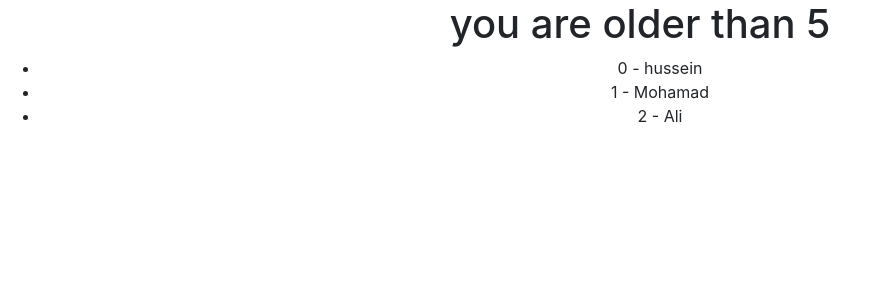
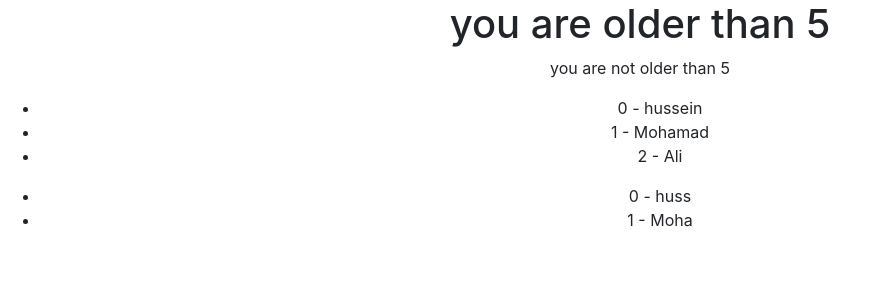
Before and after one commit to shokrshokr/react-step-by-step, a React (Create React App) app: page / in a window 1280 px wide. Shown: the top 300 px of the page, without its empty margins (0-869 px from the left). Built offline with nearby package versions, Linux system fonts and the light colour scheme.

Commit message:
011-part2

```diff
--- a/src/App.js
+++ b/src/App.js
@@ -1,31 +1,32 @@
 import React, { Component } from 'react';
 import './App.css';
+import AgeComponent from './components/Age';
+import UsersList from './components/UsersList';
 
 class App extends Component{
 
 
   render(){
-
     const age= 10;
-    let ageTemplate = '';
+    /* loop - list */
       let users = [
         {id: 1, name: "hussein", age: 23},
         {id: 2, name: "Mohamad", age: 25},
         {id: 3, name: "Ali", age: 27},
       ]
 
-    if(age>5){
-      ageTemplate = <h1>you are older than 5</h1>;
-    } else{
-      ageTemplate = <p>you are not older than 5</p>;
-    }
-
+      let guests = [
+        {id: 1, name: "huss", age: 2},
+        {id: 2, name: "Moha", age: 5},
+      ]
+    /* End // loop - list */
     return(
       <div className="App">
-        {ageTemplate}
-        <ul>
-          {users.map((user, index) => <li key={user.id}>{index} - {user.name}</li>)}
-        </ul>
+        <AgeComponent age={age} />
+        <AgeComponent age={3} />
+
+        <UsersList users={users} />
+        <UsersList users={guests} />
 
       </div>
     );
--- /dev/null
+++ b/src/components/Age.js
@@ -0,0 +1,16 @@
+import React from 'react';
+
+    function AgeComponent(props) {
+
+    let ageTemplate = '';
+
+    if(props.age>5){
+      ageTemplate = <h1>you are older than 5</h1>;
+    } else{
+      ageTemplate = <p>you are not older than 5</p>;
+    }
+
+    return ageTemplate;
+  }
+
+export default AgeComponent;
--- /dev/null
+++ b/src/components/UsersList.js
@@ -0,0 +1,13 @@
+import React from 'react';
+
+
+function UsersList(props) {
+  const users = props.users;
+  return(
+    <ul>
+      {users.map((user, index) => <li key={user.id}>{index} - {user.name}</li>)}
+    </ul>
+  );
+}
+
+export default UsersList;
```
Lines whose indentation alone changed are shown as unchanged.
